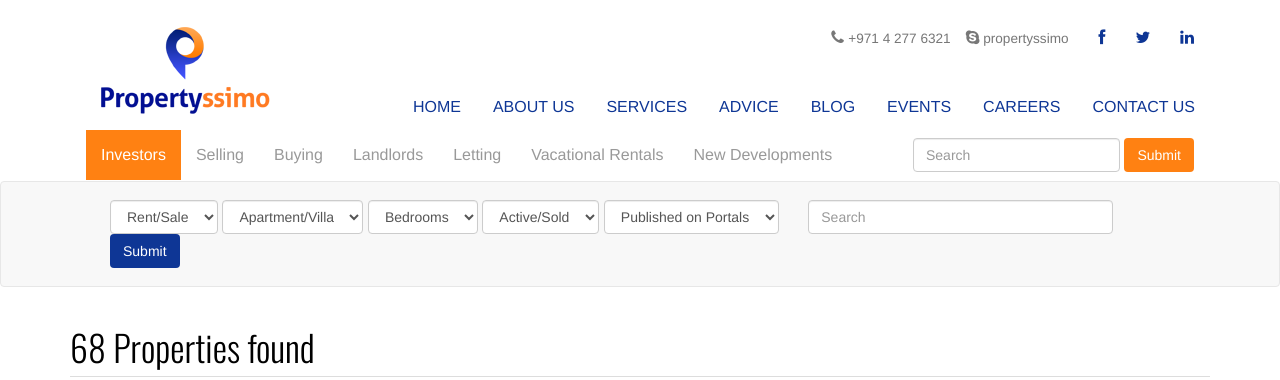
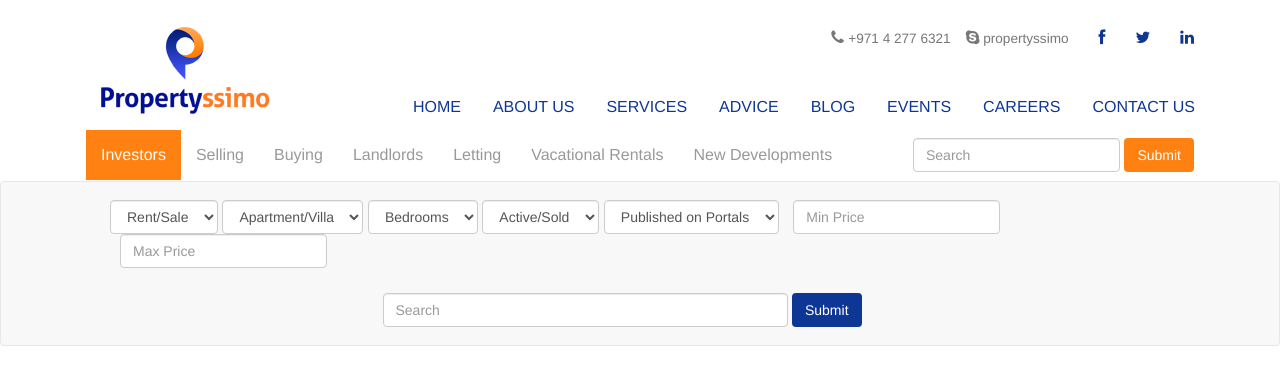
Before and after one commit to HammadH/propertyssimo, a Django app: a page that uses propertyssimo/templates/base.html in a window 1280 px wide. Shown: the part 32-412 px from the top of the page. Run offline with Django 3.2, Linux system fonts and the light colour scheme; data comes from the database, SQL or seed files in the repository; some libraries are stand-ins or nearby versions.

Commit message:
adding integerfield _price for price ranges

```diff
--- a/propertyssimo/listings/models.py
+++ b/propertyssimo/listings/models.py
@@ -31,6 +31,7 @@ class Listing(models.Model):
 	description = models.TextField(blank=True, null=True)
 	size = models.CharField(max_length=75, blank=True, null=True)
 	price = models.CharField(max_length=75, blank=False, null=True)
+	_price = models.IntegerField(blank=False, null=True)
 	bedrooms = models.CharField(max_length=75, blank=True, null=True)
 	feed_lastupdated = models.CharField(max_length=75, blank=True, null=True)
 	db_lastupdated = models.DateTimeField(null=True)
@@ -52,6 +53,7 @@ class Listing(models.Model):
 
 	def save(self, *args, **kwargs):
 		self.db_lastupdated = datetime.datetime.now()
+		self._price = int(self.price)
 		super(Listing, self).save(*args, **kwargs)
 
 	def delete(self, *args, **kwargs):
--- a/propertyssimo/listings/views.py
+++ b/propertyssimo/listings/views.py
@@ -112,6 +112,12 @@ class ShowListings(View):
 		bedrooms = request.GET.get('br', None)
 		if bedrooms:
 			listings = listings.filter(bedrooms=bedrooms)
+
+		min_price = request.GET.get('min_price', None)
+		max_price = request.GET.get('max_price', None)
+
+		if min_price or max_price:
+			listings = listings.filter(Q(_price__gte=int(min_price)) & Q(_price__lte=int(max_price)))
 
 		status = request.GET.get('status', None)
 		if status:
--- a/propertyssimo/templates/base.html
+++ b/propertyssimo/templates/base.html
@@ -30,6 +30,7 @@
     <![endif]-->
     <script src="//code.jquery.com/jquery-1.11.2.min.js"></script>
     <script src="{% static 'assets/js/bootstrap.min.js' %}"></script>
+    {% block assets %} {% endblock %}
 
   </head>
 
--- a/propertyssimo/templates/listings.html
+++ b/propertyssimo/templates/listings.html
@@ -1,5 +1,9 @@
 {% extends 'base.html' %}
 {% load staticfiles %}
+
+{% block assets %}
+
+{% endblock %}
 
 {% block main %}
 
@@ -62,10 +66,17 @@
           <option value="True">Yes</option>
           <option value="No">No</option>
       </select>
-          <input type="text" name='search' class="form-control" style='margin-left:25px; padding-right:110px;' placeholder="Search">
+       <input type="text" name='min_price' class="form-control" style='margin-left:10px;' placeholder="Min Price">
+      <input type="text" name='max_price' class="form-control" style='margin-left:10px;' placeholder="Max Price">
+          <div class='row' style='margin-top:25px;' >
+            <div class='col-lg-3'></div>
+            <div class='col-lg-6'>
+          <input type="text" name='search' class="form-control pull" style=' padding-right:210px;' placeholder="Search">
+           <button type="submit" class="btn" style='background:#0e3695;color:white;'>Submit</button>
         </div>
-        <button type="submit" class="btn" style='background:#0e3695;color:white;'>Submit</button>
+        <div class='col-lg-3'></div>
       </form>
+      </div>
     </div><!-- /.navbar-collapse -->
   </div><!-- /.container-fluid -->
 </nav>
```
